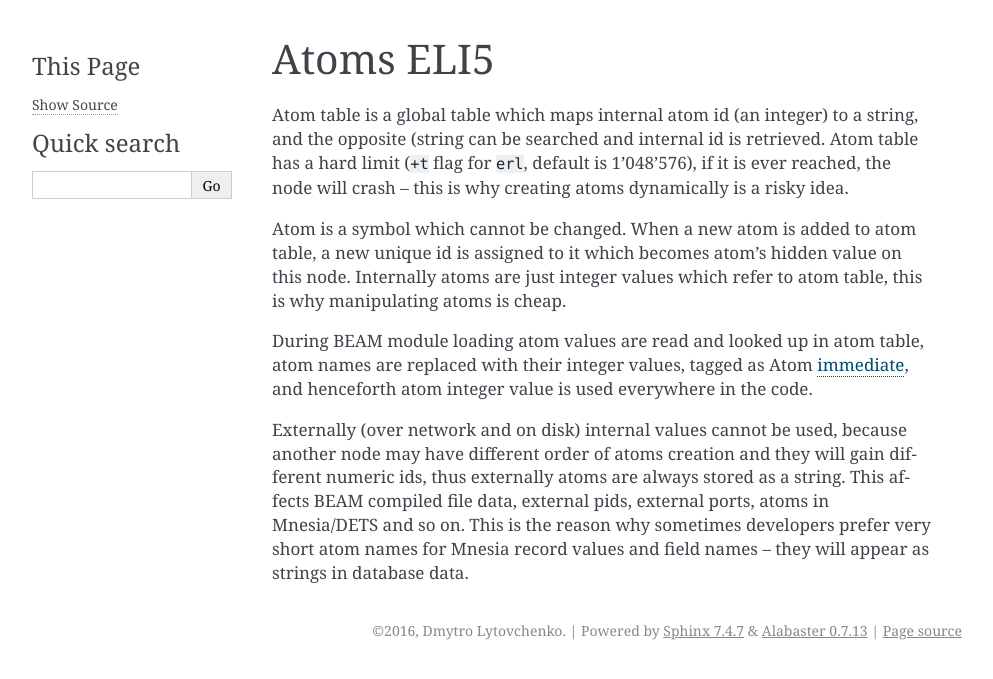
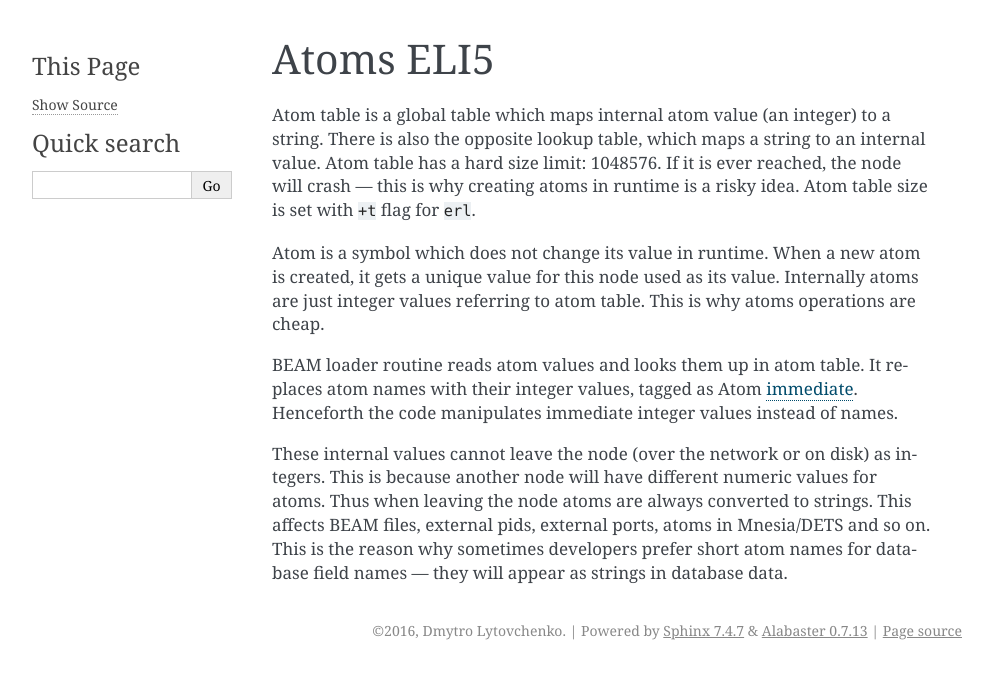
Before and after one commit to kvakvs/beam-wisdoms, a Sphinx documentation site: the page built from docs/source/eli5-atoms.rst, in a window 1280 px wide. Shown: the top 679 px of the page, without its empty margins (148-1141 px from the left). Built offline with Sphinx 7.4.7, drawn with Linux system fonts in a browser that asks for light colours.

Commit message:
ELI5 atoms grammar/style

```diff
--- a/docs/source/eli5-atoms.rst
+++ b/docs/source/eli5-atoms.rst
@@ -1,26 +1,25 @@
 Atoms ELI5
 ===========
 
-Atom table is a global table which maps internal atom id (an integer) to a string,
-and the opposite (string can be searched and internal id is retrieved. Atom
-table has a hard limit (``+t`` flag for ``erl``, default is 1'048'576), if it
-is ever reached, the node will crash -- this is why creating atoms dynamically
-is a risky idea.
+Atom table is a global table which maps internal atom value (an integer) to a
+string. There is also the opposite lookup table, which maps a string to an
+internal value. Atom table has a hard size limit: 1048576. If it is ever
+reached, the node will crash --- this is why creating atoms in runtime is a
+risky idea. Atom table size is set with ``+t`` flag for ``erl``.
 
-Atom is a symbol which cannot be changed. When a new atom is added to atom table,
-a new unique id is assigned to it which becomes atom's hidden value on this node.
-Internally atoms are just integer values which refer to atom table, this is why
-manipulating atoms is cheap.
+Atom is a symbol which does not change its value in runtime. When a new atom
+is created, it gets a unique value for this node used as its value.
+Internally atoms are just integer values referring to atom table. This is why
+atoms operations are cheap.
 
-During BEAM module loading atom values are read and looked up in atom table,
-atom names are replaced with their integer values, tagged as Atom
-:ref:`immediate <def-immed>`, and henceforth atom integer value is used
-everywhere in the code.
+BEAM loader routine reads atom values and looks them up in atom table. It
+replaces atom names with their integer values, tagged as Atom
+:ref:`immediate <def-immed>`. Henceforth the code manipulates immediate integer
+values instead of names.
 
-Externally (over network and on disk) internal values cannot be used, because
-another node may have different order of atoms creation and they will gain
-different numeric ids, thus externally atoms are always stored as a string.
-This affects BEAM compiled file data, external pids, external ports, atoms in
-Mnesia/DETS and so on. This is the reason why sometimes developers prefer very
-short atom names for Mnesia record values and field names -- they will appear
-as strings in database data.
+These internal values cannot leave the node (over the network or on disk) as
+integers. This is because another node will have different numeric values
+for atoms. Thus when leaving the node atoms are always converted to strings.
+This affects BEAM files, external pids, external ports, atoms in Mnesia/DETS
+and so on. This is the reason why sometimes developers prefer short atom names
+for database field names — they will appear as strings in database data.
```
